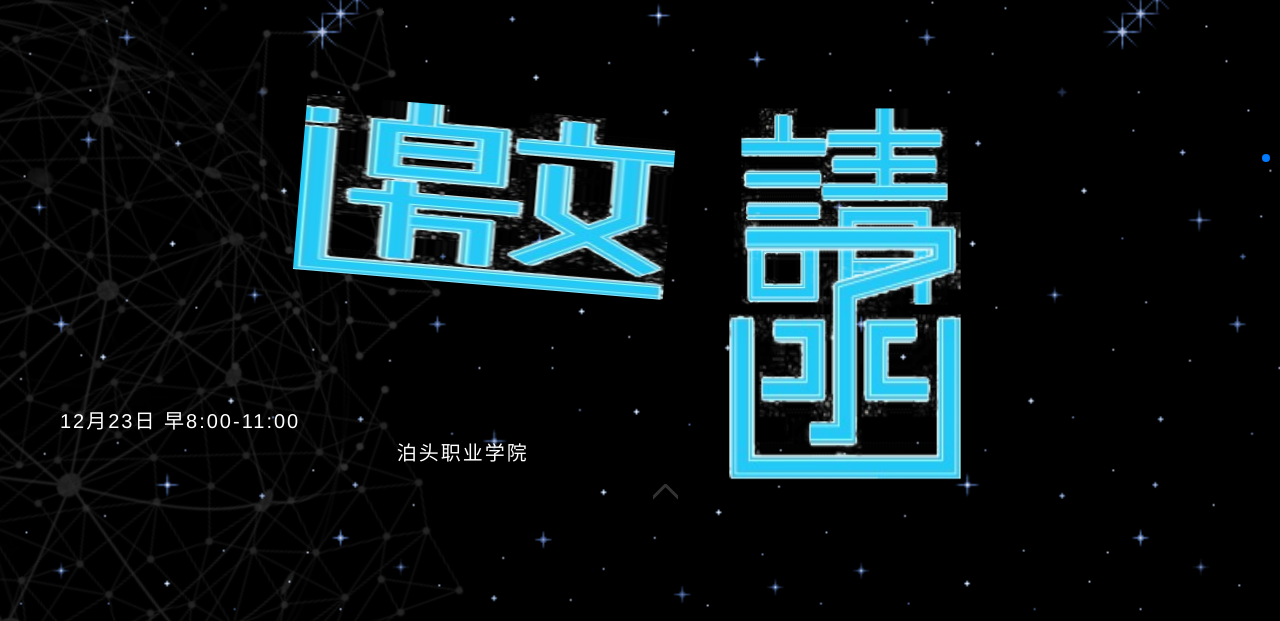
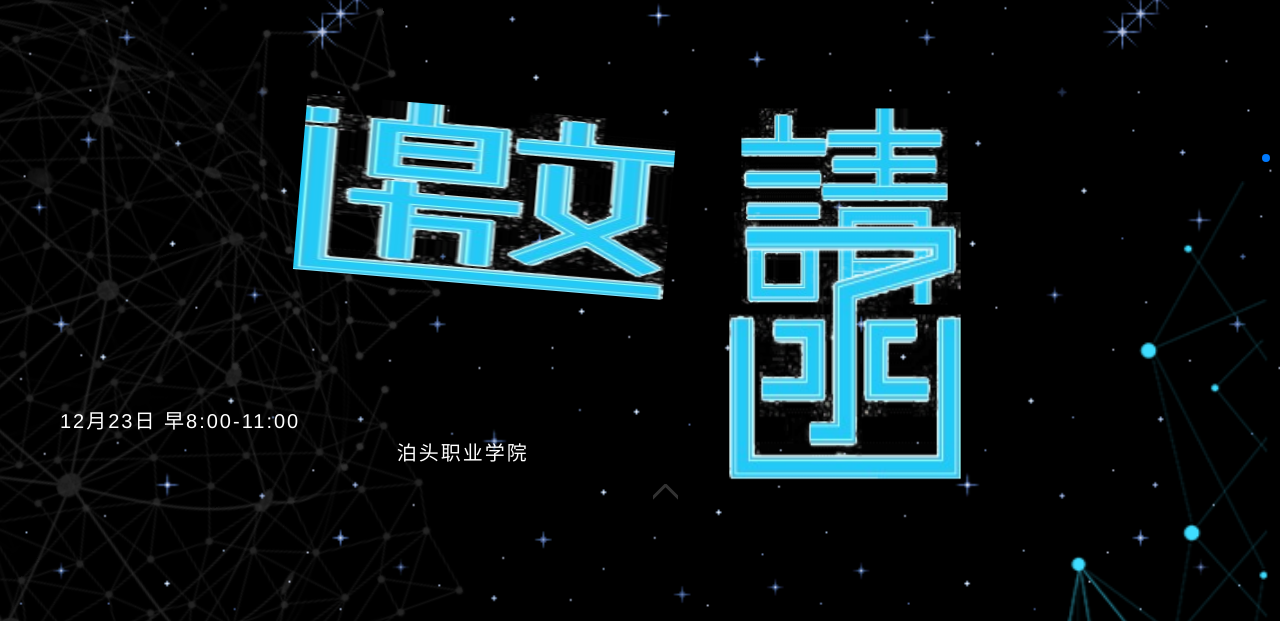
Before and after one commit to guojunchao1/guojunchao1.github.io, a plain HTML site: page 双选会/index.html in a window 1280 px wide. Shown: the part 179-800 px from the top of the page. Drawn offline with nearby package versions, Linux system fonts and the light colour scheme.

Commit message:
双选会
微场景

```diff
--- a/双选会/css/style.css
+++ b/双选会/css/style.css
@@ -45,11 +45,16 @@ html, body {
     height: 100%;
     background-size:contain;
 }
-.s1 img{
+.s1 img:nth-of-type(1){
     width: 90%;
     position: absolute;
     top: 2%;
     right:60%;animation: rotateOut infinite;
+}
+.s1 img:nth-of-type(2){
+    width: 100%;
+    position: absolute;
+    top: 45%;right:1%;
 }
 .s1 .header{
     position: absolute;
--- a/双选会/index.html
+++ b/双选会/index.html
@@ -20,6 +20,7 @@
       <div class="swiper-slide">
           <div class="s1">
              <img class="ani" swiper-animate-effect="rotateOut" swiper-animate-duration="2s" swiper-animate-delay="0s" src="img/10.png" alt="">
+             <img src="img/11.png" alt="">
               <div class="header">
                   <p>2017届毕业生双选会</p>
               </div>
```
Also changed, not shown: 双选会/img/11.png (added).
